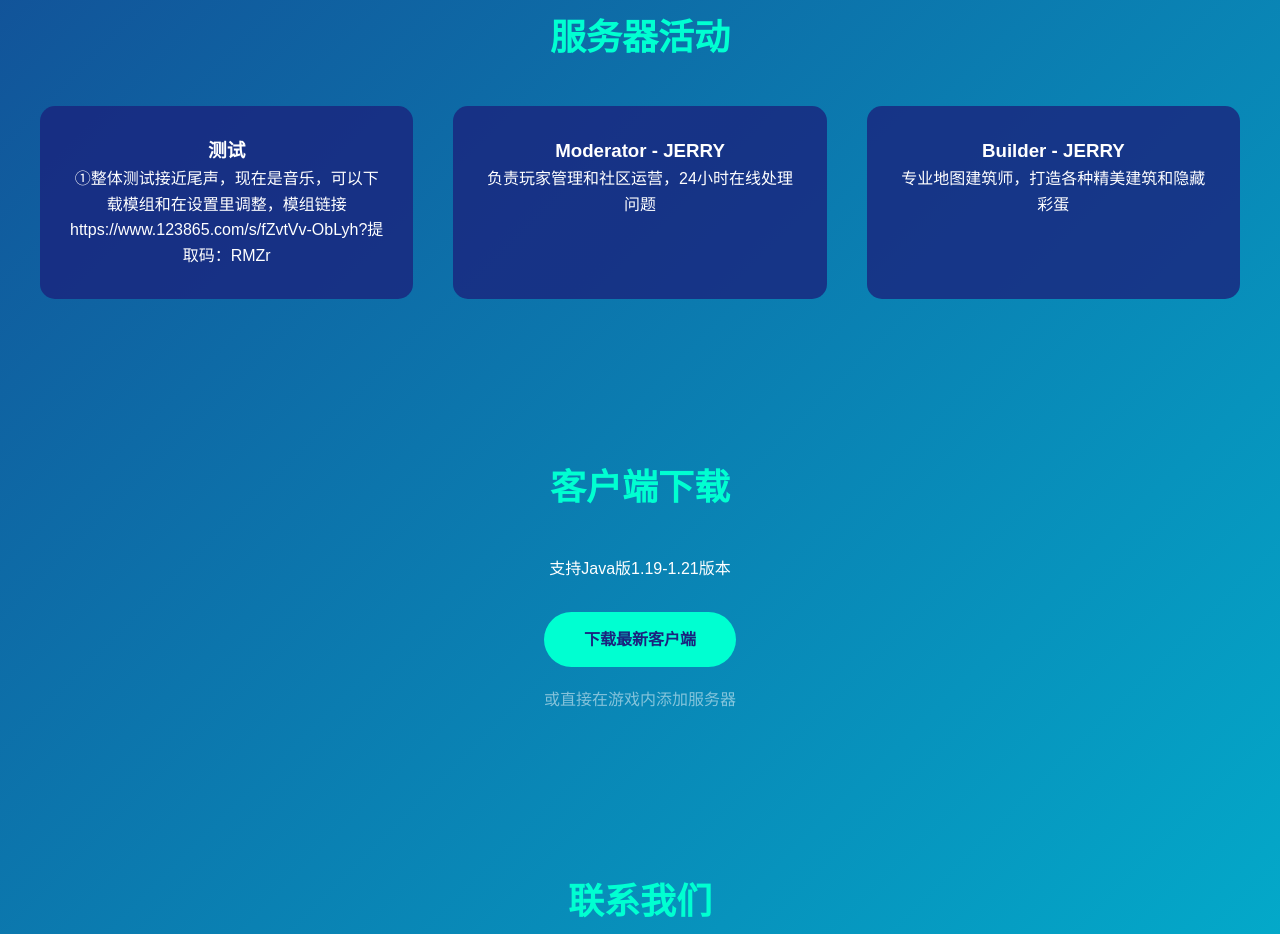
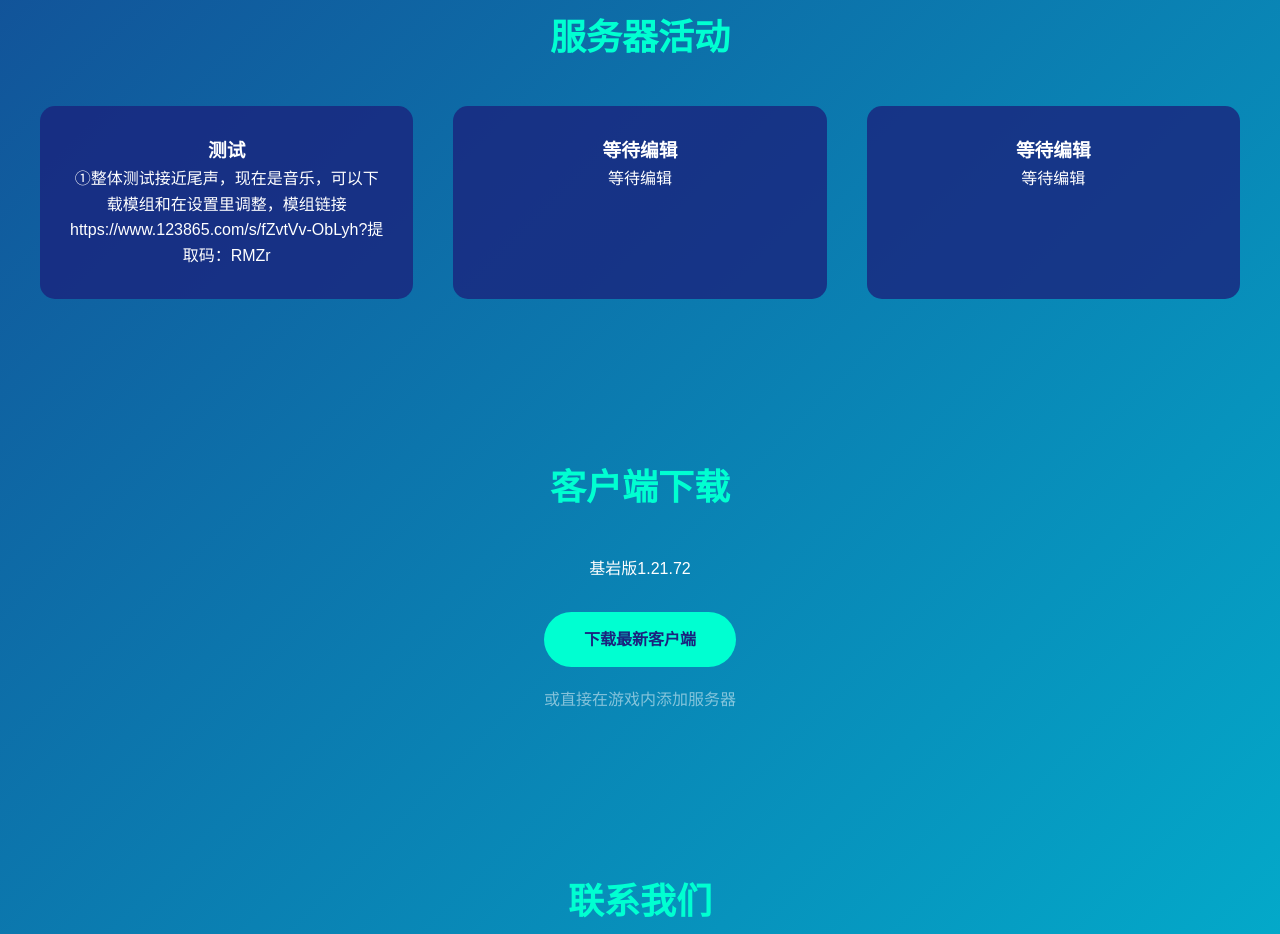
Before and after one commit to JERC-STU/JERC-STU.github.io, a plain HTML site: page index.html in a window 1280 px wide. Shown: the part 1280-2214 px from the top of the page. Drawn offline with Linux system fonts and the light colour scheme.

Commit message:
index.html

```diff
--- a/index.html
+++ b/index.html
@@ -193,19 +193,19 @@
                 <p>①整体测试接近尾声，现在是音乐，可以下载模组和在设置里调整，模组链接https://www.123865.com/s/fZvtVv-ObLyh?提取码：RMZr</p>
             </div>
             <div class="team-member">
-                <h3>Moderator - JERRY</h3>
-                <p>负责玩家管理和社区运营，24小时在线处理问题</p>
+                <h3>等待编辑</h3>
+                <p>等待编辑</p>
             </div>
             <div class="team-member">
-                <h3>Builder - JERRY</h3>
-                <p>专业地图建筑师，打造各种精美建筑和隐藏彩蛋</p>
+                <h3>等待编辑</h3>
+                <p>等待编辑</p>
             </div>
         </div>
     </section>
 
     <section class="section" id="download">
         <h2 style="font-size: 36px; color: #00ffd1; margin-bottom: 40px;">客户端下载</h2>
-        <p>支持Java版1.19-1.21版本</p>
+        <p>基岩版1.21.72</p>
         <a href="#contact" class="download-btn">下载最新客户端</a>
         <p style="margin-top: 20px; color: #ffffff80;">或直接在游戏内添加服务器</p>
     </section>
@@ -213,7 +213,7 @@
     <section class="section" id="contact">
         <h2 style="font-size: 36px; color: #00ffd1; margin-bottom: 40px;">联系我们</h2>
         <p>如有任何问题或建议，欢迎通过以下方式联系我们</p>
-        <a href="mailto:admin@jerc.com" class="contact-btn">发送邮件咨询</a>
+        <a href="1878804726@qq.com" class="contact-btn">发送邮件咨询</a>
         <p style="margin-top: 20px; color: #ffffff80;">QQ群：953959780　　Discord：jerc_server</p>
     </section>
 
```
